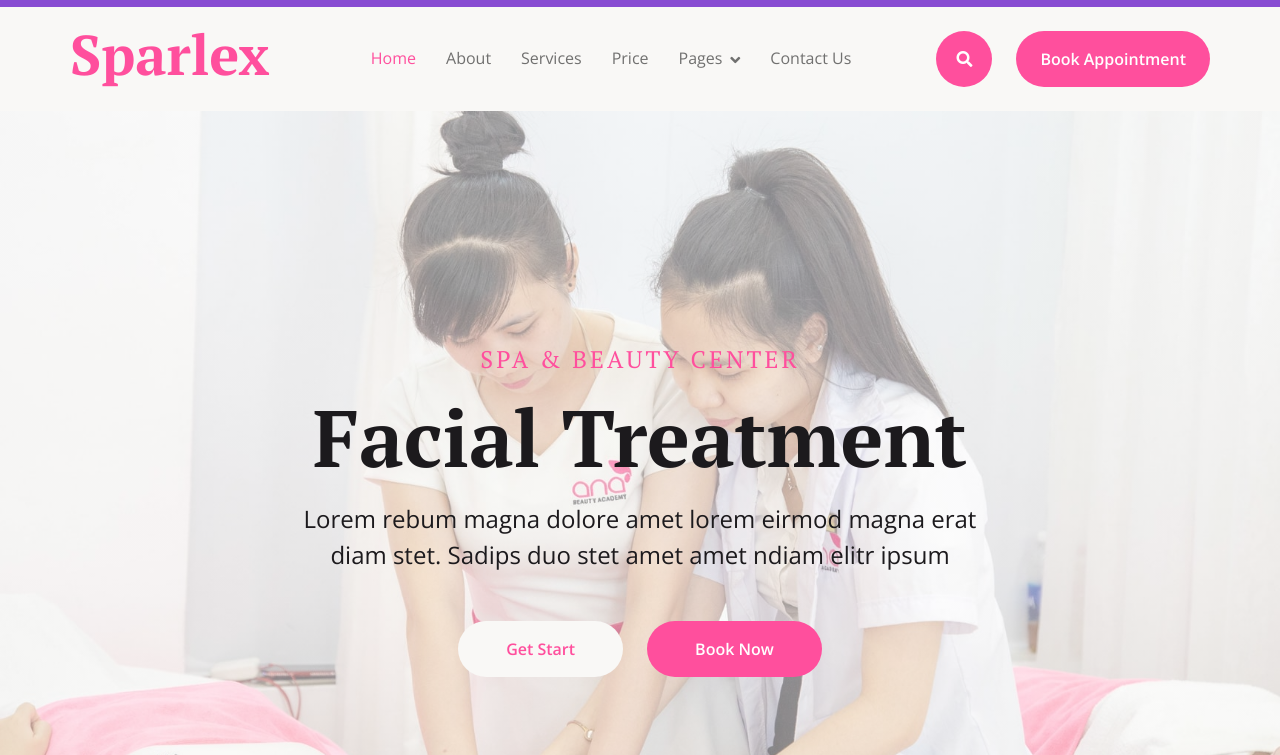
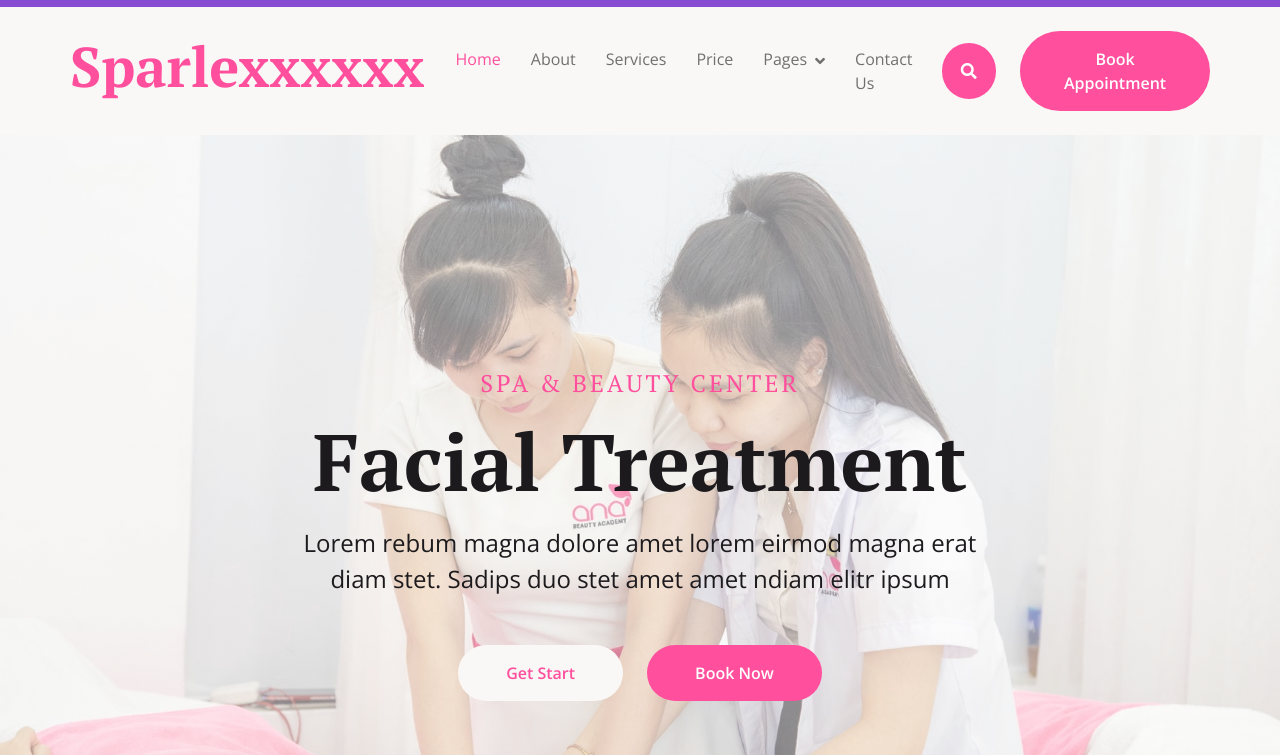
Before and after one commit to Salihaawan/SPA-WEB, a plain HTML site: page index.html in a window 1280 px wide. Shown: the part 45-800 px from the top of the page. Drawn offline with nearby package versions, Linux system fonts and the light colour scheme.

Commit message:
Update index.html

```diff
--- a/index.html
+++ b/index.html
@@ -67,7 +67,7 @@
                 <div class="container px-0">
                     <nav class="navbar navbar-light navbar-expand-xl">
                         <a href="index.html" class="navbar-brand">
-                            <h1 class="text-primary display-4">Sparlex</h1>
+                            <h1 class="text-primary display-4">Sparlexxxxxx</h1>
                         </a>
                         <button class="navbar-toggler py-2 px-3" type="button" data-bs-toggle="collapse" data-bs-target="#navbarCollapse">
                             <span class="fa fa-bars text-primary"></span>
```
